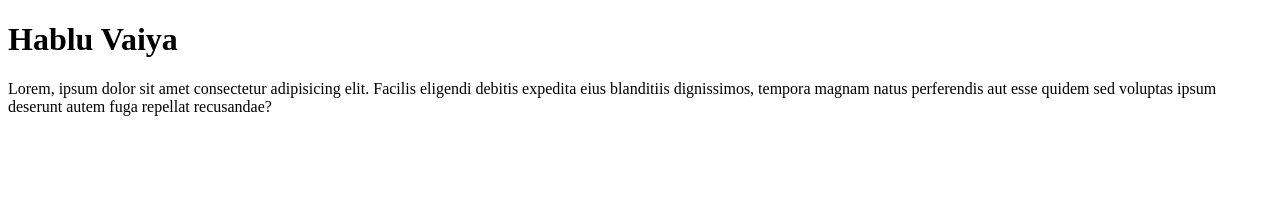
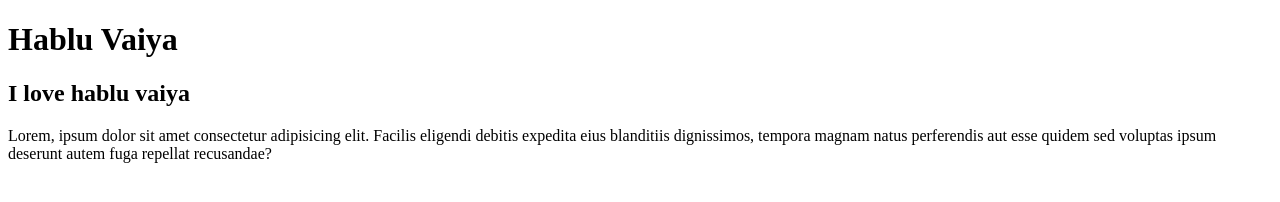
Before and after one commit to Mithun4450/first-website, a plain HTML site: page index.html in a window 1280 px wide. Drawn offline with Linux system fonts and the light colour scheme.

Commit message:
Update index.html

```diff
--- a/index.html
+++ b/index.html
@@ -8,6 +8,7 @@
 </head>
 <body>
     <h1>Hablu Vaiya</h1>
+    <h2>I love hablu vaiya</h2>
    <p>Lorem, ipsum dolor sit amet consectetur adipisicing elit. Facilis eligendi debitis expedita eius blanditiis dignissimos, tempora magnam natus perferendis aut esse quidem sed voluptas ipsum deserunt autem fuga repellat recusandae?</p>
 </body>
 </html>
```
